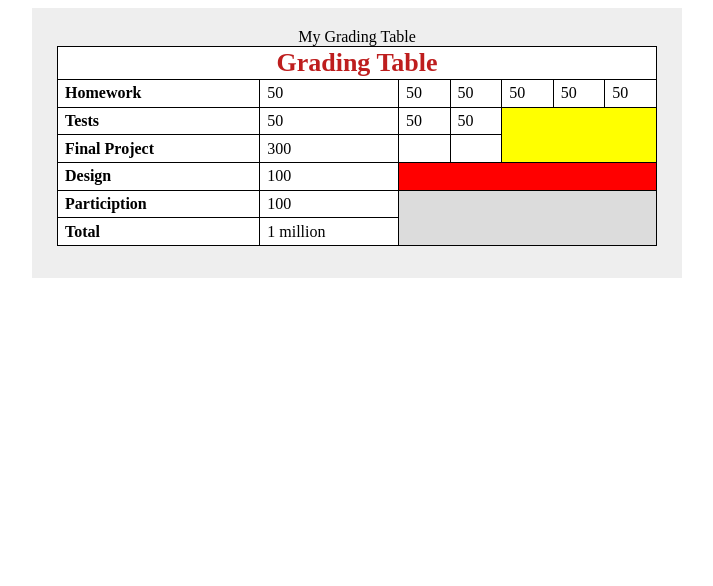
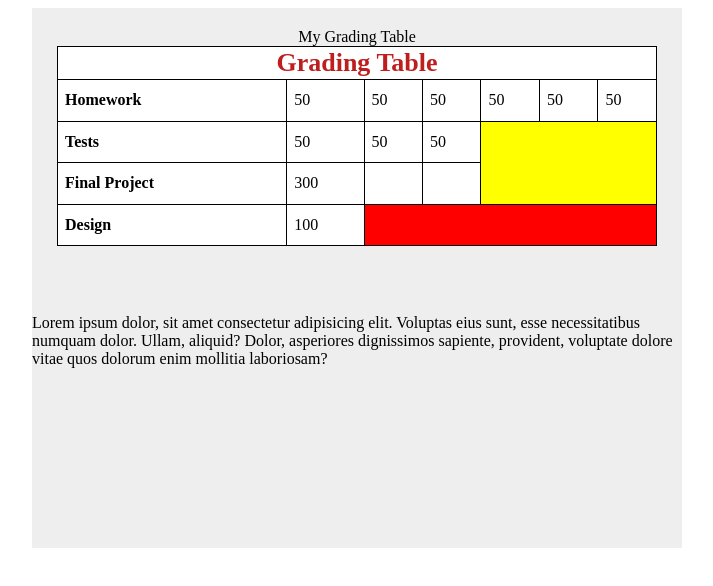
Before and after one commit to Badawy24/Git_traning_Faculty, a plain HTML site: page Task 1 Section/index.html in a window 1280 px wide. Shown: the whole page, without its empty margins (283-996 px from the left). Drawn offline with Linux system fonts and the light colour scheme.

Commit message:
This Is Modified To Test

```diff
--- a/Task 1 Section/index.html
+++ b/Task 1 Section/index.html
@@ -88,7 +88,7 @@
                     <td>100</td>
                     <td colspan="5" class="red"></td>
                 </tr>
-                <tr>
+                <!-- <tr>
                     <td class="info">Particiption</td>
                     <td>100</td>
                     <td colspan="5" rowspan="2" class="gainsboro"></td>
@@ -96,9 +96,13 @@
                 <tr>
                     <td class="info">Total</td>
                     <td>1 million</td>
-                </tr>
+                </tr> -->
             </tbody>
         </table>
+    </div>
+    <div>
+        <p>Lorem ipsum dolor, sit amet consectetur adipisicing elit. Voluptas eius sunt, esse necessitatibus numquam dolor. Ullam, aliquid? Dolor, asperiores dignissimos sapiente, provident, voluptate dolore vitae quos dolorum enim mollitia laboriosam?</p>
+
     </div>
 </body>
 
```
